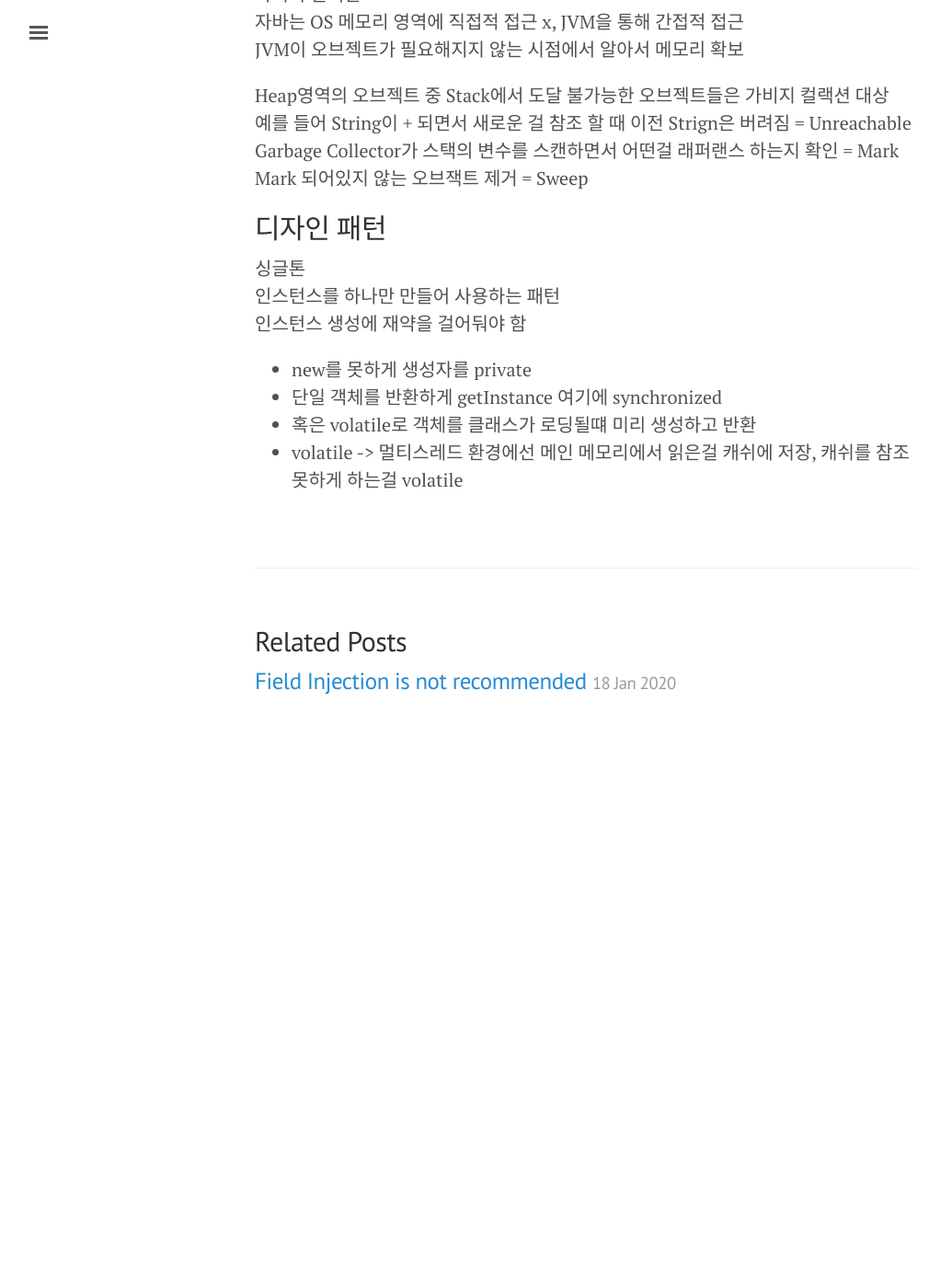
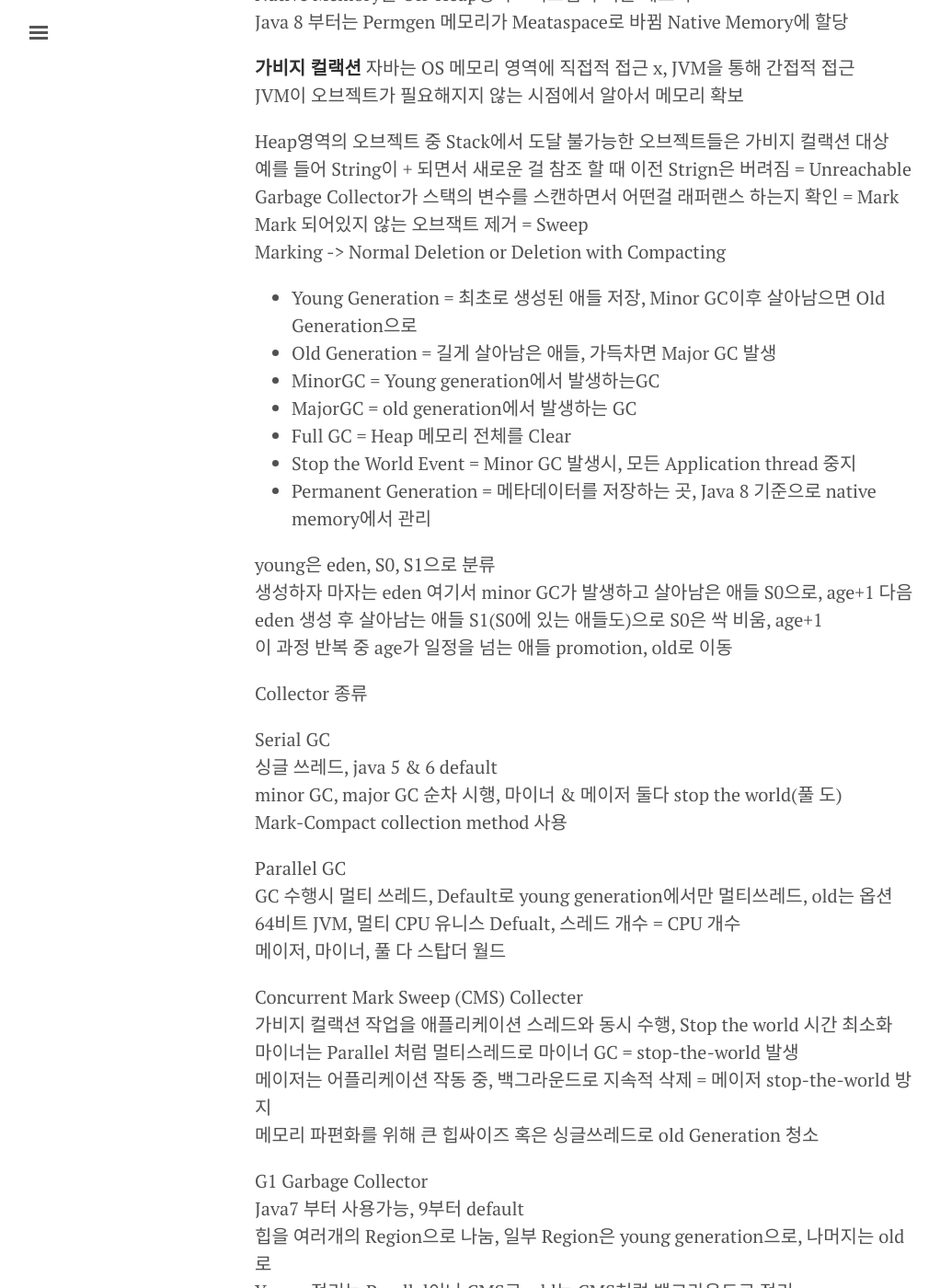
Before and after one commit to kingjakeu/kingjakeu.github.io, a Jekyll site: the page built from _posts/2020-05-12-study.md, in a window 1280 px wide and 1400 px high, scrolled down 4409 px. Shown: the whole window at 92% size, without its empty margins (3-1025 px from the left). Built offline with Jekyll 4.4.1, drawn with Linux system fonts in a browser that asks for light colours; our own code applies the rules of GitHub Pages for plain Markdown files; before the commit the page ends 5226 px from its top, so only the background shows below that; some of the changed text lies outside the part shown.

Commit message:
garbage collection

```diff
--- a/_posts/2020-05-12-study.md
+++ b/_posts/2020-05-12-study.md
@@ -136,7 +136,10 @@ Heap
 긴 생명주기의 데이터 저장
 스레드가 몇개든, 하나의 Heap만 존재
 
-가비지 컬랙션
+Native Memory는 Off-Heap영역 = 시스템의 기본 메모리
+Java 8 부터는 Permgen 메모리가 Meataspace로 바뀜 Native Memory에 할당
+
+**가비지 컬랙션**
 자바는 OS 메모리 영역에 직접적 접근 x, JVM을 통해 간접적 접근
 JVM이 오브젝트가 필요해지지 않는 시점에서 알아서 메모리 확보
 
@@ -144,8 +147,49 @@ Heap영역의 오브젝트 중 Stack에서 도달 불가능한 오브젝트들
 예를 들어 String이 + 되면서 새로운 걸 참조 할 때 이전 Strign은 버려짐 = Unreachable
 Garbage Collector가 스택의 변수를 스캔하면서 어떤걸 래퍼랜스 하는지 확인 = Mark
 Mark 되어있지 않는 오브잭트 제거 = Sweep
+Marking -> Normal Deletion or Deletion with Compacting
+
+- Young Generation = 최초로 생성된 애들 저장, Minor GC이후 살아남으면 Old Generation으로
+- Old Generation = 길게 살아남은 애들, 가득차면 Major GC 발생
+- MinorGC = Young generation에서 발생하는GC
+- MajorGC = old generation에서 발생하는 GC
+- Full GC = Heap 메모리 전체를 Clear
+- Stop the World Event = Minor GC 발생시, 모든 Application thread 중지
+- Permanent Generation = 메타데이터를 저장하는 곳, Java 8 기준으로 native memory에서 관리
+
+young은 eden, S0, S1으로 분류
+생성하자 마자는 eden 여기서 minor GC가 발생하고 살아남은 애들 S0으로, age+1
+다음 eden 생성 후 살아남는 애들 S1(S0에 있는 애들도)으로 S0은 싹 비움, age+1
+이 과정 반복 중 age가 일정을 넘는 애들 promotion, old로 이동
+
+Collector 종류
+
+Serial GC
+싱글 쓰레드, java 5 & 6 default
+minor GC, major GC 순차 시행, 마이너 & 메이저 둘다 stop the world(풀 도)
+Mark-Compact collection method 사용
+
+Parallel GC
+GC 수행시 멀티 쓰레드, Default로 young generation에서만 멀티쓰레드, old는 옵션
+64비트 JVM, 멀티 CPU 유니스 Defualt, 스레드 개수 = CPU 개수
+메이저, 마이너, 풀 다 스탑더 월드
+
+Concurrent Mark Sweep (CMS) Collecter
+가비지 컬랙션 작업을 애플리케이션 스레드와 동시 수행, Stop the world 시간 최소화
+마이너는 Parallel 처럼 멀티스레드로 마이너 GC = stop-the-world 발생
+메이저는 어플리케이션 작동 중, 백그라운드로 지속적 삭제 = 메이저 stop-the-world 방지
+메모리 파편화를 위해 큰 힙싸이즈 혹은 싱글쓰레드로 old Generation 청소
+
+G1 Garbage Collector
+Java7 부터 사용가능, 9부터 default
+힙을 여러개의 Region으로 나눔, 일부 Region은 young generation으로, 나머지는 old로
+Young 정리는 Parallel이나 CMS로, old는 CMS처럼 백그라운드로 정리
+CMS와 달리 중간 중간을 삭제하는게 아니라 하나의 region을 통째로 정리
+사용 중인 객체는 다른 region으로 복사
+
 
 ## 디자인 패턴
+
 싱글톤
 인스턴스를 하나만 만들어 사용하는 패턴
 인스턴스 생성에 재약을 걸어둬야 함
```
